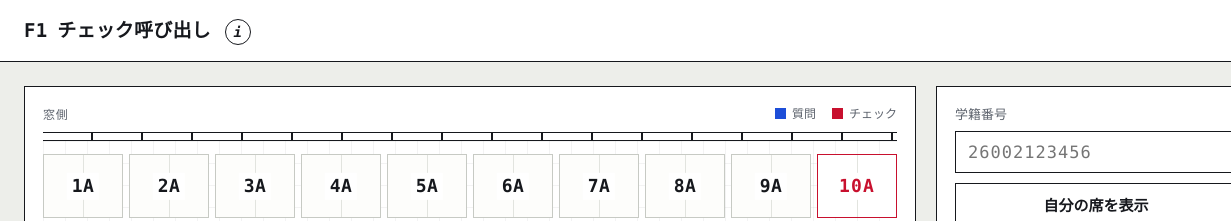
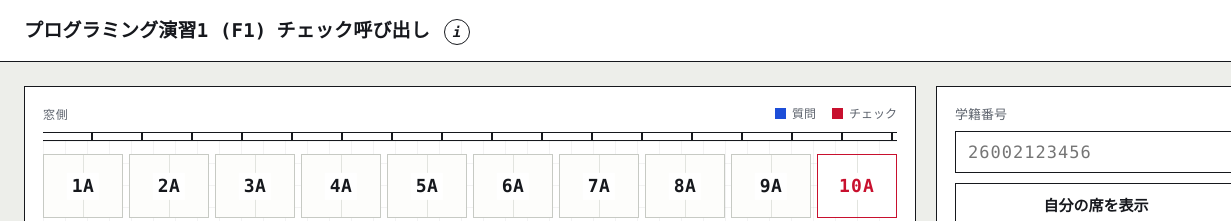
Before and after one commit to frinfo702/check-prog, a website: page worker/public/index.html in a window 1280 px wide. Shown: the top 221 px of the page, 0-1231 px from the left. Drawn offline with Linux system fonts and the light colour scheme.

Commit message:
change title

```diff
--- a/worker/public/index.html
+++ b/worker/public/index.html
@@ -9,7 +9,9 @@
   </head>
   <body>
     <header class="top">
-      <h1><span class="code">F1</span>チェック呼び出し</h1>
+      <h1>
+        <span class="code">プログラミング演習1 (F1)</span>チェック呼び出し
+      </h1>
       <button id="infoButton" aria-label="学籍番号の扱いについて">i</button>
       <a
         class="repo"
@@ -32,8 +34,7 @@
         <div class="plan-head">
           <span class="wall-label">窓側</span>
           <span class="legend">
-            <i class="swatch q"></i>質問
-            <i class="swatch c"></i>チェック
+            <i class="swatch q"></i>質問 <i class="swatch c"></i>チェック
           </span>
         </div>
 
@@ -84,10 +85,16 @@
     <dialog id="infoDialog">
       <h2>学籍番号の扱い</h2>
       <ul>
-        <li>学籍番号は、あなたの席を照合するためだけに使います。サーバーには保存しません。</li>
+        <li>
+          学籍番号は、あなたの席を照合するためだけに使います。サーバーには保存しません。
+        </li>
         <li>他の学生に、あなたの学籍番号が見えることはありません。</li>
-        <li>学籍番号はMoodleから取得したもので、この授業の運営以外には使用しません。</li>
-        <li>入力した学籍番号は、このブラウザの中に暗号化して保存され、次回の入力が不要になります。</li>
+        <li>
+          学籍番号はMoodleから取得したもので、この授業の運営以外には使用しません。
+        </li>
+        <li>
+          入力した学籍番号は、このブラウザの中に暗号化して保存され、次回の入力が不要になります。
+        </li>
       </ul>
       <button id="infoClose">閉じる</button>
     </dialog>
```
